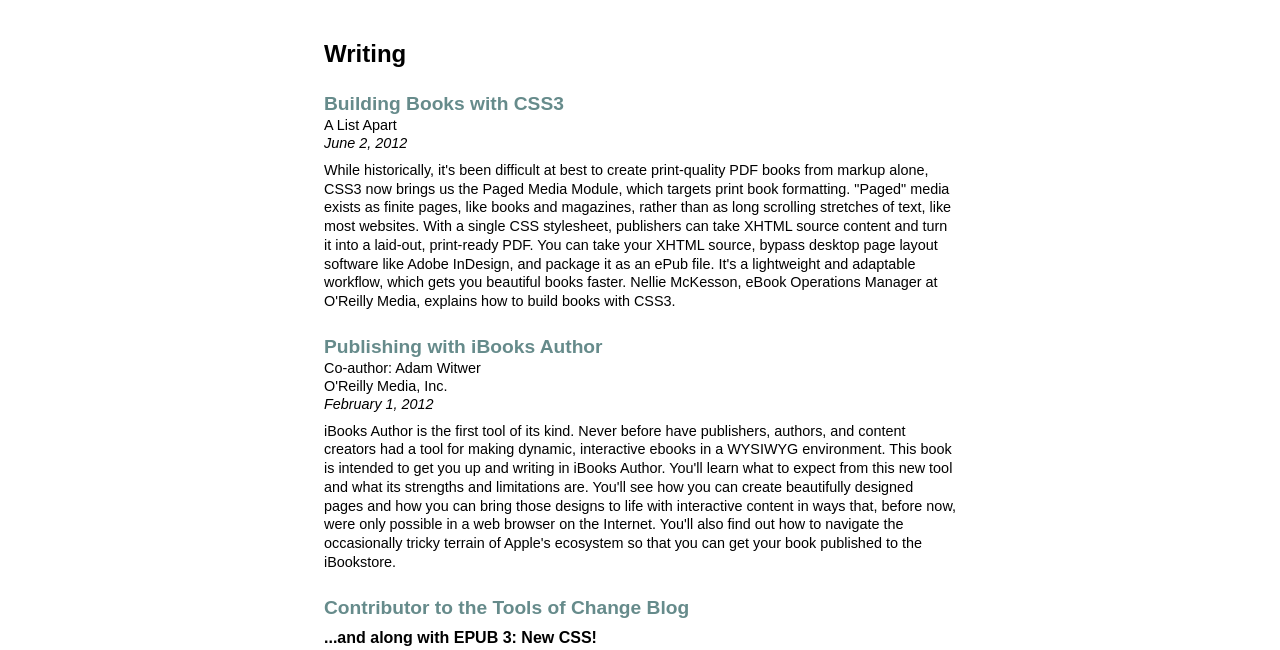
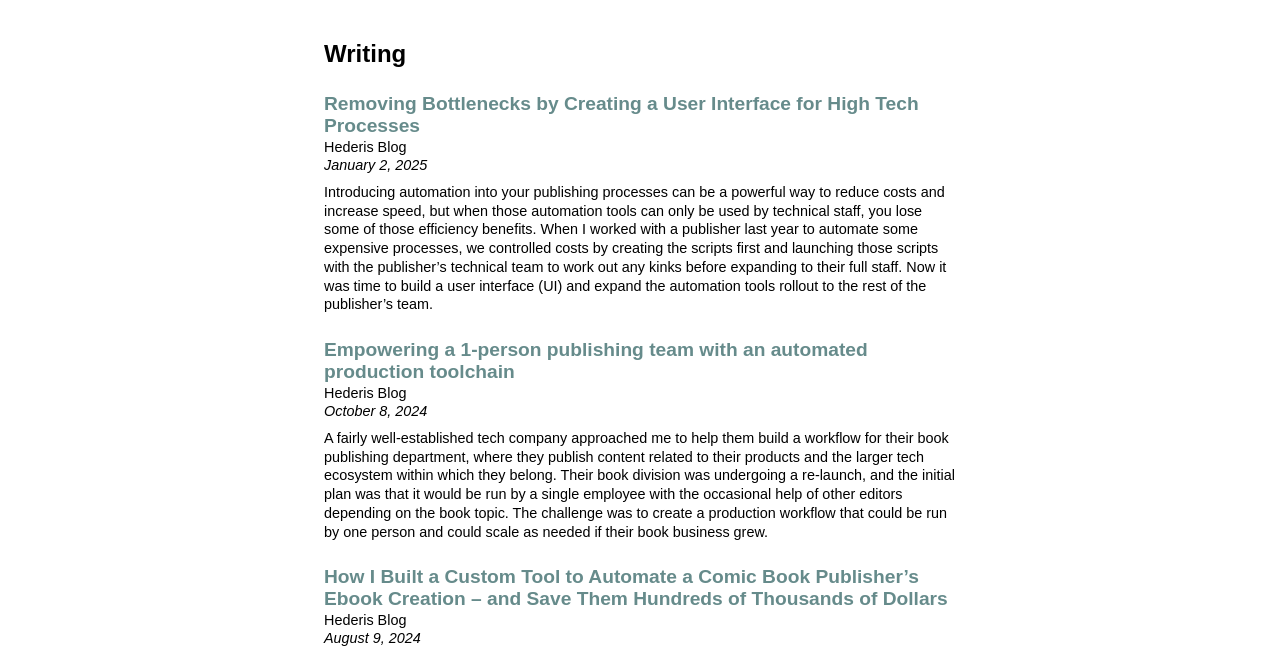
Before and after one commit to nelliemckesson/nelliemckesson.github.io, a plain HTML site: page writing.html in a window 1280 px wide. Shown: the part 60-710 px from the top of the page. Drawn offline with Linux system fonts and the light colour scheme.

Commit message:
adding latest talks and posts

```diff
--- a/writing.html
+++ b/writing.html
@@ -35,6 +35,21 @@
 <div class="text">
 <h2>Writing</h2>
 
+<p class="pubtitle"><a href="https://www.hederis.com/posts/automation_ui/">Removing Bottlenecks by Creating a User Interface for High Tech Processes</a></p>
+<p class="pubsource">Hederis Blog</p>
+<p class="pubdate">January 2, 2025</p>
+<p class="desc">Introducing automation into your publishing processes can be a powerful way to reduce costs and increase speed, but when those automation tools can only be used by technical staff, you lose some of those efficiency benefits. When I worked with a publisher last year to automate some expensive processes, we controlled costs by creating the scripts first and launching those scripts with the publisher’s technical team to work out any kinks before expanding to their full staff. Now it was time to build a user interface (UI) and expand the automation tools rollout to the rest of the publisher’s team.</p>
+
+<p class="pubtitle"><a href="https://www.hederis.com/posts/one_person_publishing_tool/">Empowering a 1-person publishing team with an automated production toolchain</a></p>
+<p class="pubsource">Hederis Blog</p>
+<p class="pubdate">October 8, 2024</p>
+<p class="desc">A fairly well-established tech company approached me to help them build a workflow for their book publishing department, where they publish content related to their products and the larger tech ecosystem within which they belong. Their book division was undergoing a re-launch, and the initial plan was that it would be run by a single employee with the occasional help of other editors depending on the book topic. The challenge was to create a production workflow that could be run by one person and could scale as needed if their book business grew.</p>
+
+<p class="pubtitle"><a href="https://www.hederis.com/posts/automated_comics_creation/">How I Built a Custom Tool to Automate a Comic Book Publisher’s Ebook Creation – and Save Them Hundreds of Thousands of Dollars</a></p>
+<p class="pubsource">Hederis Blog</p>
+<p class="pubdate">August 9, 2024</p>
+<p class="desc">I had the great pleasure of helping a comics publisher automate their PDF-to-ebook conversion process. As both a big comics nerd and someone who loves a new automation challenge, this was a perfect fusion of my professional expertise and personal interests. The project started when the publisher’s technical expert reached out to me with an idea: they were currently spending a couple hundred bucks per book to convert from PDF to fixed-layout EPUB (the standard file format for comics ebooks) – a process that took one or two weeks at minimum. Could I help them automate that process, providing a massive reduction in costs and turnaround time? Yes Indeed!</p>
+
 <p class="pubtitle"><a href="http://alistapart.com/article/building-books-with-css3">Building Books with CSS3</a></p>
 <p class="pubsource">A List Apart</p>
 <p class="pubdate">June 2, 2012</p>
```
Also changed, not shown: speaking.html (+8 -2 lines).
